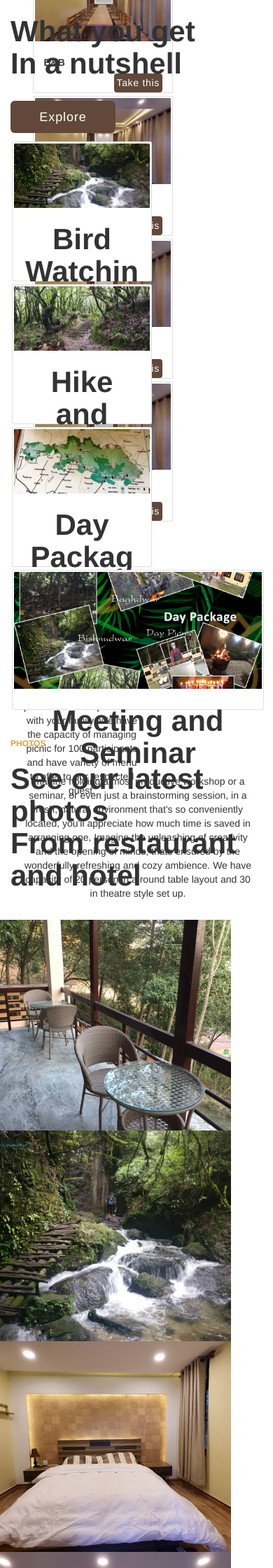
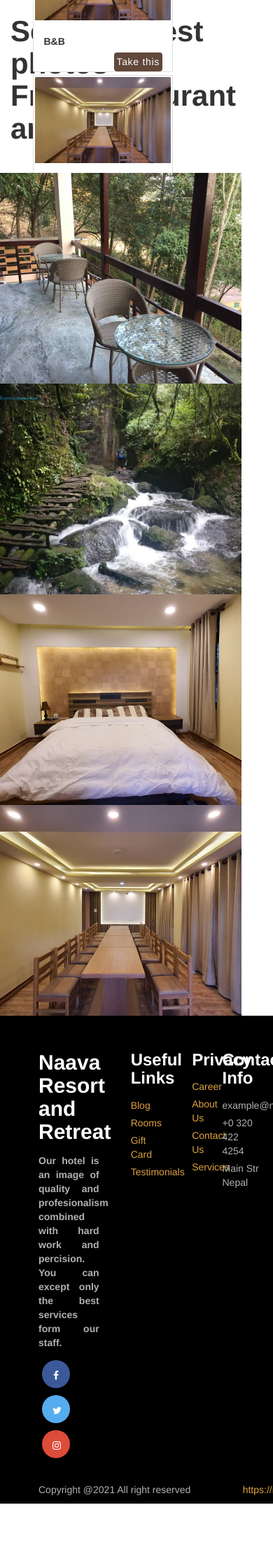
Before and after one commit to Birajramtel/naava_hotel, a PHP site: page / in a window 390 px wide; the page is wider, and only the part inside the window is pictured. Shown: the part 1442-3682 px from the top of that part at 70% size. After the commit the page ends 3590 px from the top of that part, so only its background shows below. Run offline with PHP 8.4, Linux system fonts and the light colour scheme.

Commit message:
Changes made in all from office

```diff
--- a/includes/footer.php
+++ b/includes/footer.php
@@ -2,17 +2,17 @@
     <h6 class="Header_6"><strong>PHOTOS</strong></h6>
     <h2 class="Header_2"> <strong><b>See our latest photos<br>From restaurant and hotel</b> </strong></h2>
 </div>
-<div class="row mt-5">
-    <div class="col-md-3 col-sm-3 col-xm-6 p-0">
+<div class="row ml-0 mr-0 p-0">
+    <div class="col-md-3 col-sm-6 col-xm-12 pl-0 pr-0">
         <a><img src="img/Table_final.png" class="img-fluid" alt="Table Final"></a>
     </div>
-    <div class="col-md-3 col-sm-3 col-xm-6 p-0">
+    <div class="col-md-3 col-sm-6 col-xm-12 pl-0 pr-0">
         <a><img src="img/Bishnudwaar_final.png" class="img-fluid" alt="Bishnudwaar Hiking"></a>
     </div>
-    <div class="col-md-3 col-sm-3 col-xm-6 p-0">
+    <div class="col-md-3 col-sm-6 col-xm-12 pl-0 pr-0">
         <a><img src="img/Bed_final.png" class="img-fluid" alt="Hotel Bed"></a>
     </div>
-    <div class="col-md-3 col-sm-3 col-xm-6 p-0">
+    <div class="col-md-3 col-sm-6 col-xm-12 pl-0 pr-0">
         <a><img src="img/Seminar_final.png" class="img-fluid" alt="Seminar Hall"></a>
     </div>
 </div>
--- a/index.php
+++ b/index.php
@@ -4,8 +4,8 @@
     <body>
         <section>
             <!-- About page -->
-            <div class="container mt-5 mb-5">
-                <div class="row mt-5 mr-3">
+            <div class="container mb-5">
+                <div class="row mr-3">
                     <div class="col-md-6 col-sm-12 mt-5 pl-5">
                         <h6 class="Header_6"> <strong>ABOUT US</strong></h6>
                         <h2 class="Header_2"> <strong><b>Best Location for Best Experience </b></strong></h2>
@@ -42,7 +42,7 @@
                         <h6 class="Header_6"><strong>Packages</strong></h6>
                         <h2 class="Header_2_white"><strong><b>We bring you better<br>among the best.</b></strong></h2>
                         <div class="row">
-                            <div class="col-lg-3 col-md-3 ">
+                            <div class="col-lg-3 col-md-3 col-sm-6 col-xm-6">
                                 <div class="card" style="width: 23 rem;">
                                     <img class="card-img-top" src="img/Seminar Hall from Back.png" alt="Seminar Hall from Back">
                                     <div class="card-body">
@@ -52,7 +52,7 @@
                                     </div>
                                 </div>
                             </div>
-                            <div class="col-lg-3 col-md-3 ">
+                            <div class="col-lg-3 col-md-3 col-sm-6 col-xm-6">
                                 <div class="card" style="width: 23 rem;">
                                     <img class="card-img-top" src="img/Seminar Hall from Back.png" alt="Seminar Hall from Back">
                                     <div class="card-body">
@@ -62,7 +62,7 @@
                                     </div>
                                 </div>
                             </div>
-                            <div class="col-lg-3 col-md-3 ">
+                            <div class="col-lg-3 col-md-3 col-sm-6 col-xm-6 d-none d-sm-block">
                                 <div class="card" style="width: 23 rem;">
                                     <img class="card-img-top" src="img/Seminar Hall from Back.png" alt="Seminar Hall from Back">
                                     <div class="card-body">
@@ -72,7 +72,7 @@
                                     </div>
                                 </div>
                             </div>
-                            <div class="col-lg-3 col-md-3 ">
+                            <div class="col-lg-3 col-md-3 col-sm-6 col-xm-6  d-none d-sm-block">
                                 <div class="card" style="width: 23 rem;">
                                     <img class="card-img-top" src="img/Seminar Hall from Back.png" alt="Seminar Hall from Back">
                                     <div class="card-body">
@@ -86,11 +86,11 @@
                     </div>
                 </div>
             </div>
-            <div class="container">
-                <div class="row">
-                    <div class="col-md-6 col-sm-12 col-xm-8 ">
+            <div class="container d-none d-md-block ">
+                <div class="row mt-5">
+                    <div class="col-md-6 col-sm-12 col-xm-8">
                         <h6 class="Header_6"><strong>HIGHLIGHTS</strong> </h6>
-                        <h2 class="Header_2"> <strong> <b>What you get <br>In a nutshell</b> </strong></h2>
+                        <h2 class="Header_2"> <strong><b>What you get <br>In a nutshell</b> </strong></h2>
                     </div>
                     <div class="col-md-6 col-sm-12 col-xm-4 mt-3 pb-3">
                         <button class="btn col-5 btn-colour-1 btn-lg d-none d-md-block float-right mt-5">Explore</button>
@@ -137,7 +137,7 @@
                             style set up.
                         </p>
                     </div> -->
-                    <div class="col-md-6 col-sm-6 col-xm-12">
+                    <div class="col-md-6 col-sm-6 col-xm-12 pt-1">
                         <div class="card w-150">
                             <img class="card-img-top" src="img/Bishnudwaar.png" alt="Bishnudwaar">
                             <div class="card-body">
@@ -153,7 +153,7 @@
                             </div>
                         </div>
                     </div>
-                    <div class="col-md-6 col-sm-6 col-xm-12">
+                    <div class="col-md-6 col-sm-6 col-xm-12 pt-1">
                         <div class="card w-150" >
                             <img class="card-img-top" src="img/Teen Chuli.png" alt="Teen Chuli">
                             <div class="card-body">
@@ -165,7 +165,7 @@
                             </div>
                         </div>
                     </div>
-                    <div class="col-md-6 col-sm-6 col-xm-12">
+                    <div class="col-md-6 col-sm-6 col-xm-12 pt-1">
                         <div class="card w-150">
                             <img class="card-img-top" src="img/Day Package - Picnic.png" alt="Day Package - Picnic">
                             <div class="card-body">
@@ -179,7 +179,7 @@
                             </div>
                         </div>
                     </div>
-                    <div class="col-md-6 col-sm-6 col-xm-12">
+                    <div class="col-md-6 col-sm-6 col-xm-12 pt-1">
                         <div class="card w-100">
                             <img class="card-img-top" src="img/Meeting and Seminar.png" alt="Meeting and Seminar">
                             <div class="card-body">
@@ -196,8 +196,6 @@
                             </div>
                         </div>
                     </div>
-
-
                 </div>
             </div>
         </section>
```
Also changed, not shown: includes/header.php (+0 -9 lines).
